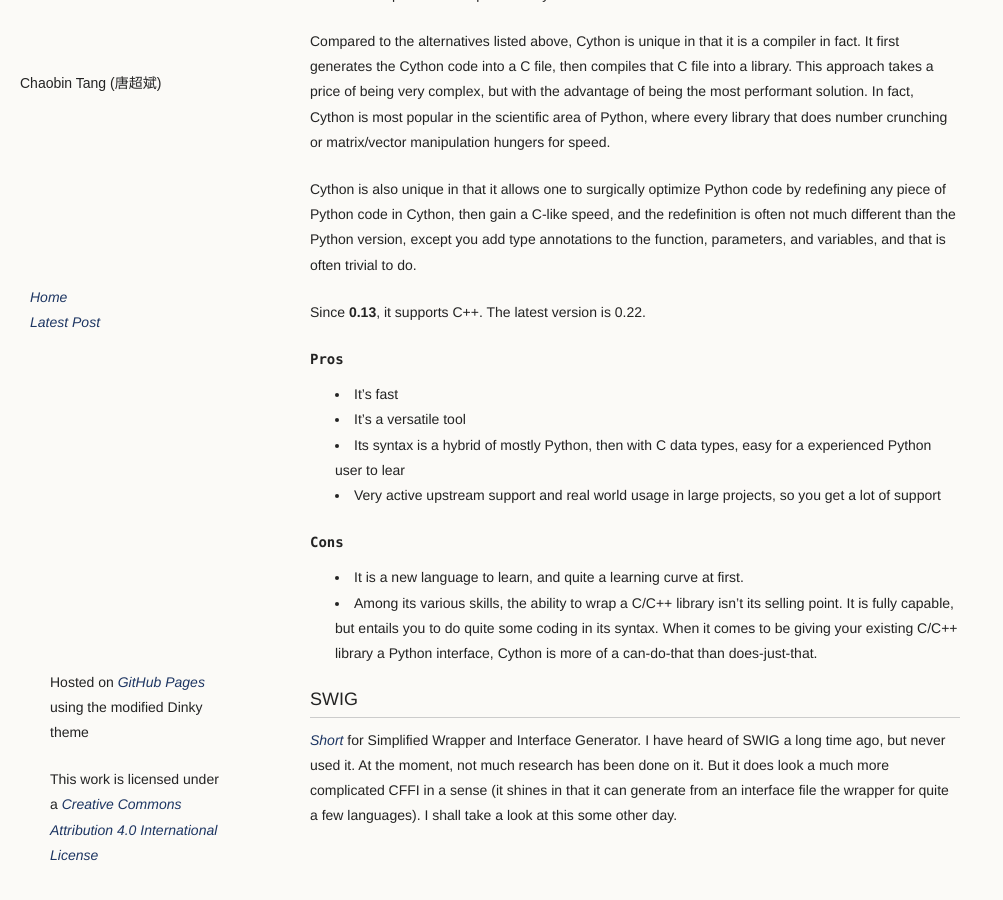
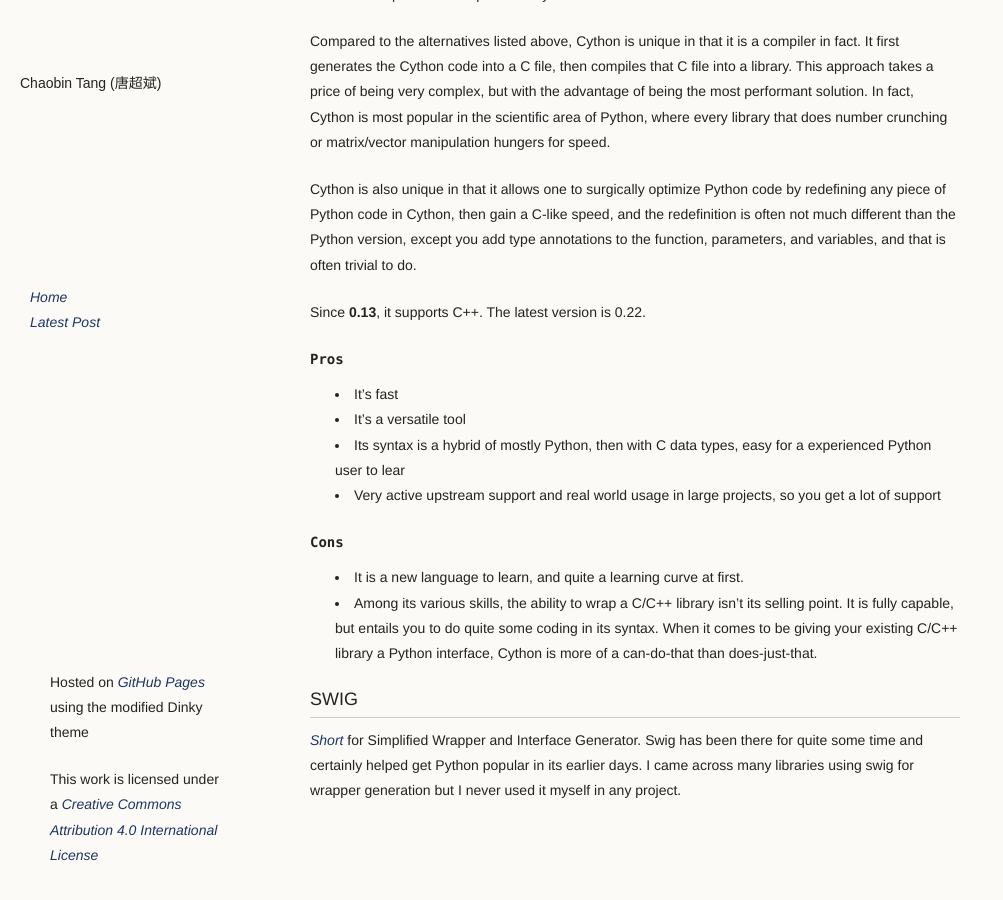
Before and after one commit to chaobin/chaobin.github.io, a Jekyll site: the page built from _posts/2015-05-13-interoperate-with-c-cpp-in-python.markdown, in a window 1280 px wide and 900 px high, scrolled down 3451 px. Shown: the whole window, without its empty margins (0-1003 px from the left). Built offline with Jekyll 4.4.1, drawn with Linux system fonts in a browser that asks for light colours; after the commit the page ends 4326 px from its top, so only the background shows below that.

Commit message:
updates on old post

```diff
--- a/_posts/2015-05-13-interoperate-with-c-cpp-in-python.markdown
+++ b/_posts/2015-05-13-interoperate-with-c-cpp-in-python.markdown
@@ -223,8 +223,6 @@ does-just-that.
 ### SWIG
 
 [Short](http://www.swig.org/) for Simplified Wrapper and Interface Generator.
-I have heard of SWIG a long time ago, but never used it. At the moment, not
-much research has been done on it. But it does look a much more complicated
-CFFI in a sense (it shines in that it can generate from an interface file
-the wrapper for quite a few languages). I shall take a look at this some other
-day.
+Swig has been there for quite some time and certainly helped get Python
+popular in its earlier days. I came across many libraries using swig for
+wrapper generation but I never used it myself in any project.
```
